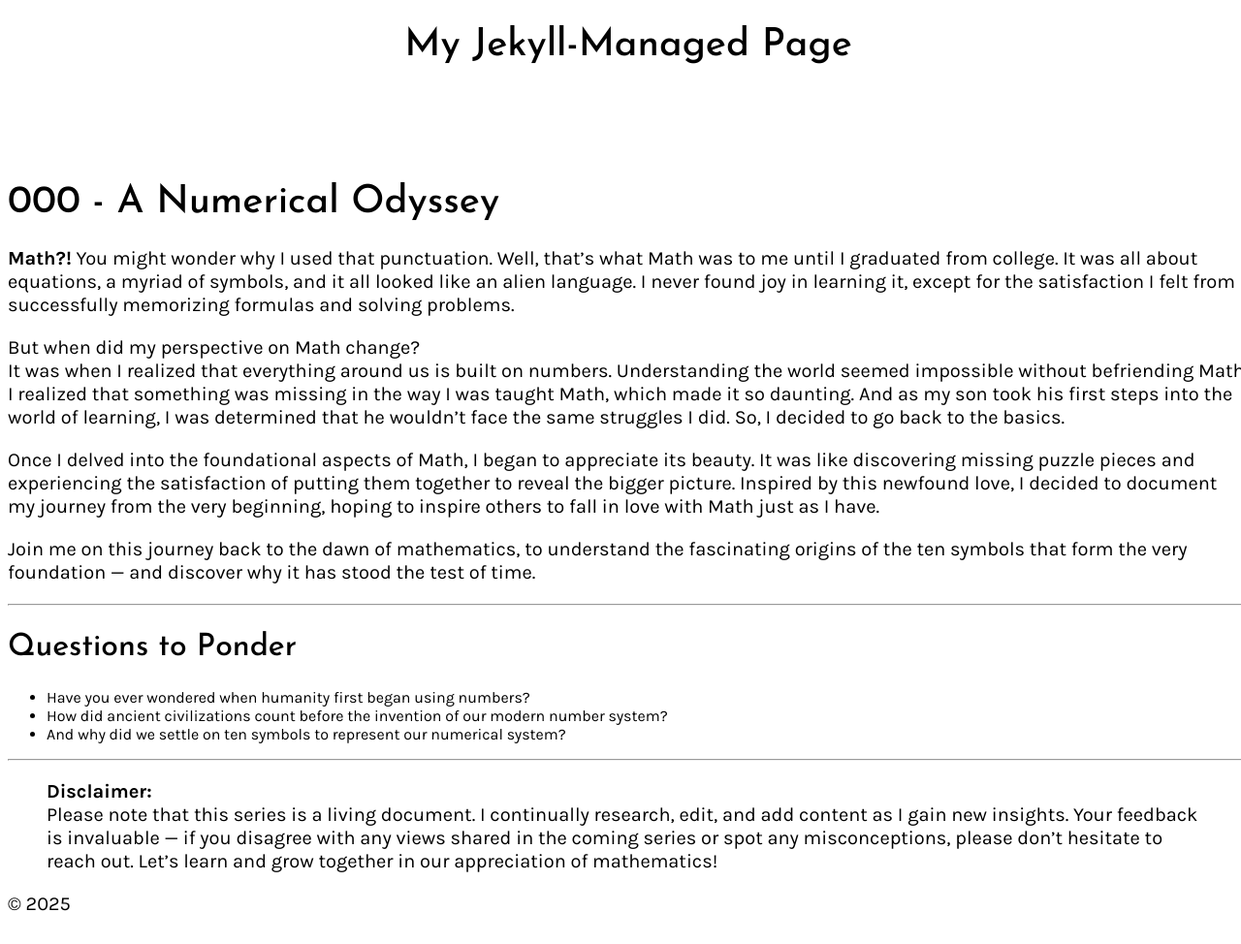
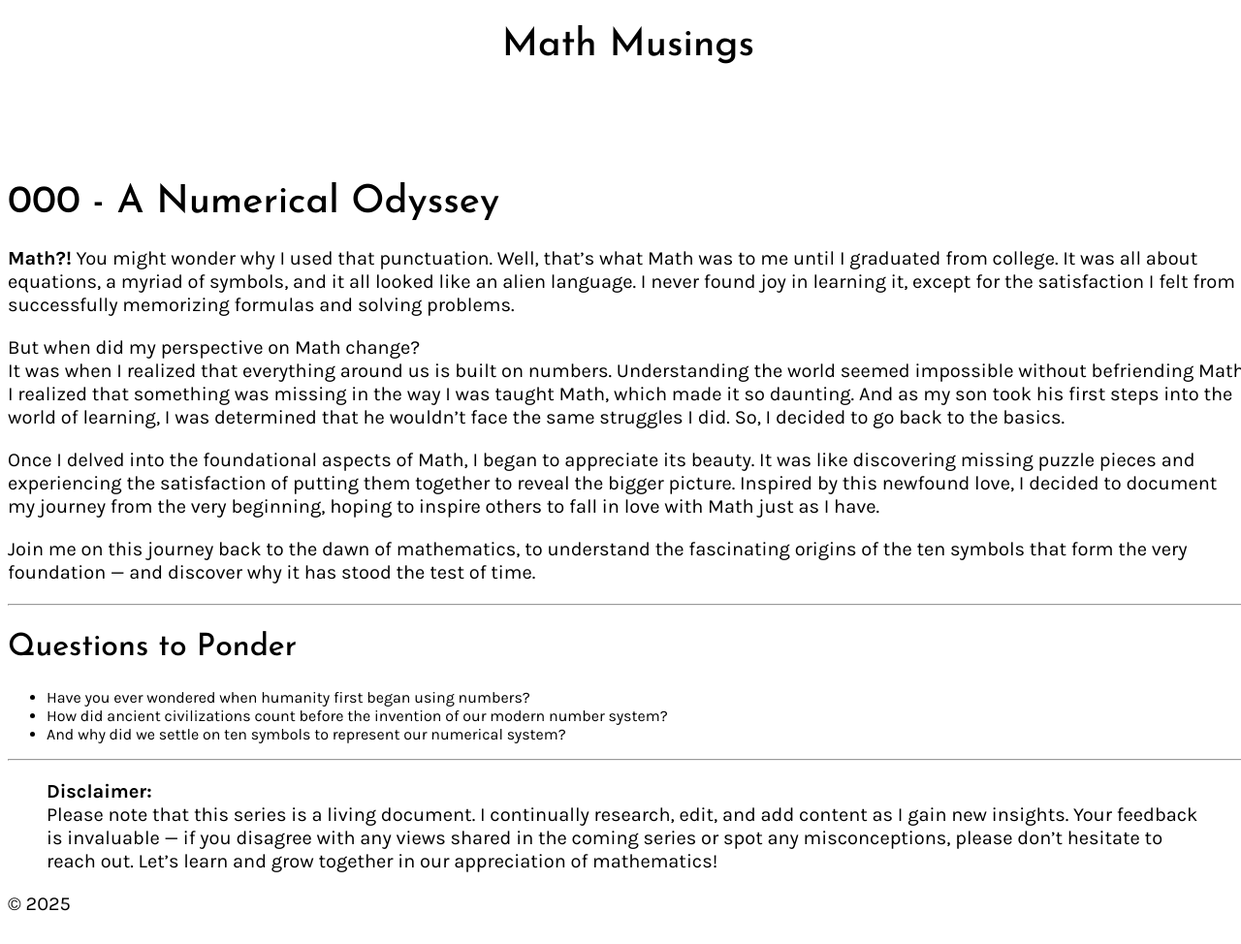
Before and after one commit to vrindarakesh/vrindarakesh.github.io, a Jekyll site: the page built from 000_math.md, in a window 1280 px wide. Shown: the whole page at 97% size. Built offline with Jekyll 4.4.1, drawn with Linux system fonts in a browser that asks for light colours.

Commit message:
Update default.html
changed page heading

```diff
--- a/_layouts/default.html
+++ b/_layouts/default.html
@@ -8,7 +8,7 @@
 </head>
 <body>
   <header>
-    <h1>My Jekyll-Managed Page</h1>
+    <h1>Math Musings</h1>
   </header>
   <main>
     {{ content }}
```
